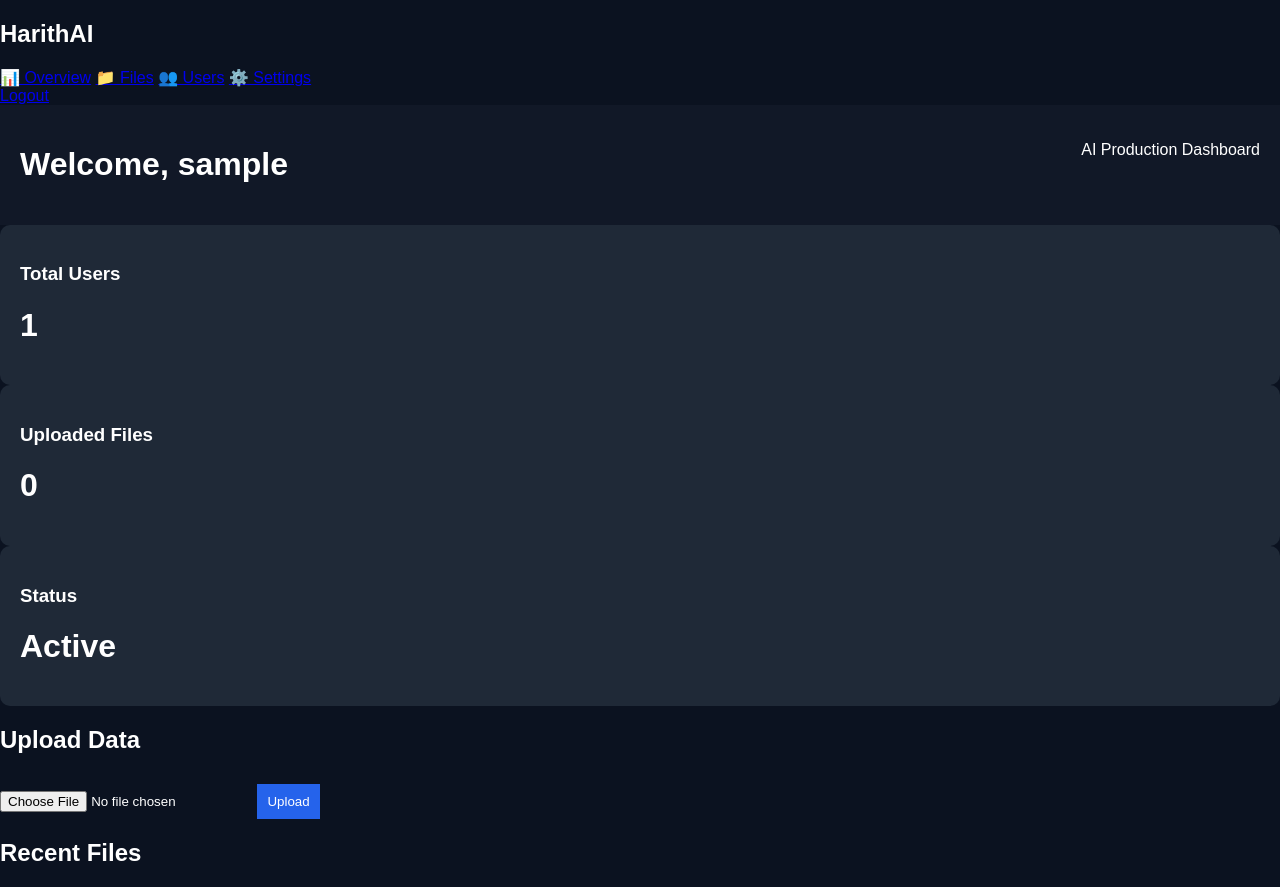
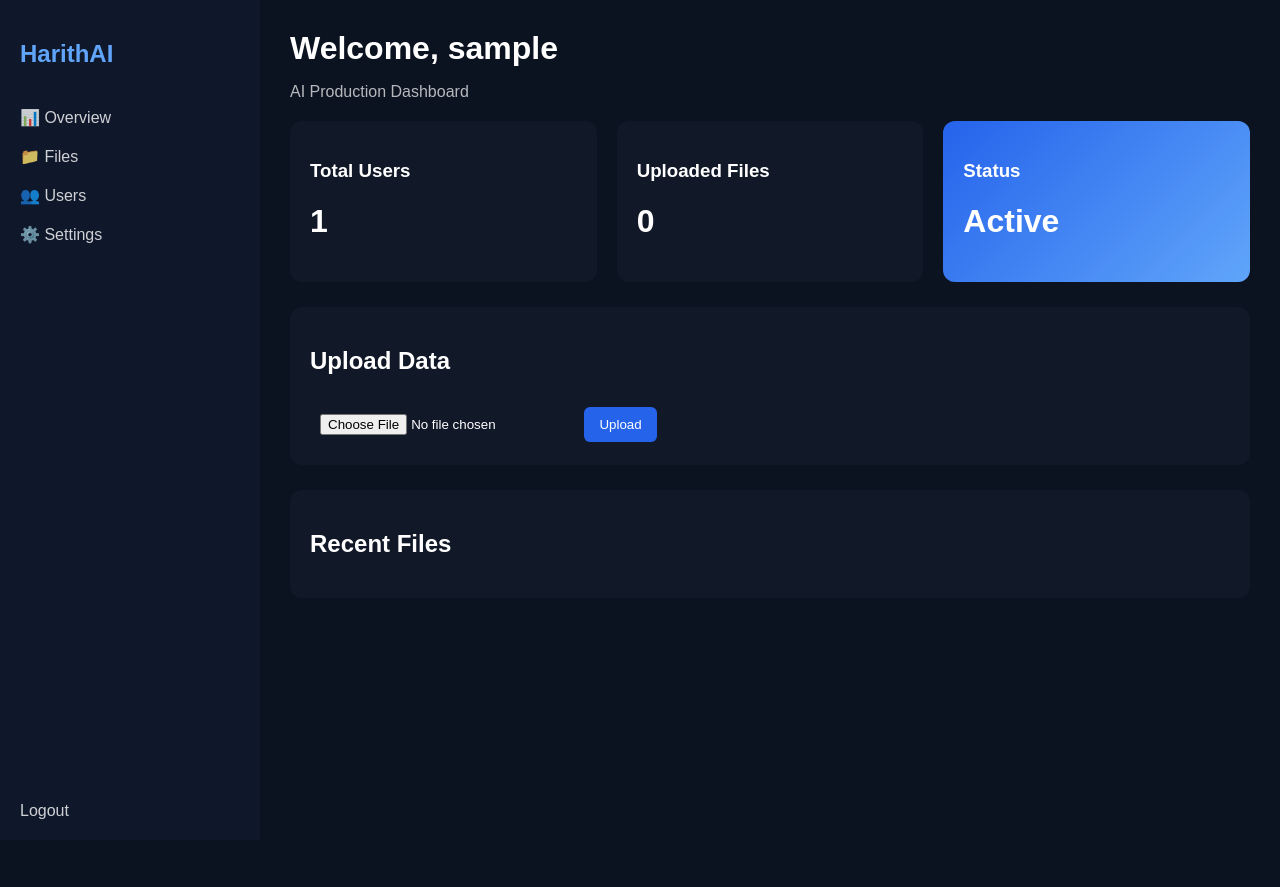
Before and after one commit to Har8-jpg/my-company-website, a Flask app: page /dashboard in a window 1280 px wide. After the commit the page ends 819 px from the top, so only its background shows below. Run offline with Flask 3, Linux system fonts and the light colour scheme; the visitor is signed in with stand-in values (Sample User, id 1); data comes from the database, SQL or seed files in the repository.

Commit message:
Update style.css

```diff
--- a/static/style.css
+++ b/static/style.css
@@ -1,45 +1,106 @@
 body {
+    margin: 0;
     font-family: Arial;
     background: #0b1220;
     color: white;
+}
+
+/* LAYOUT */
+.layout {
+    display: flex;
+}
+
+/* SIDEBAR */
+.sidebar {
+    width: 220px;
+    height: 100vh;
+    background: #0f172a;
+    padding: 20px;
+    display: flex;
+    flex-direction: column;
+}
+
+.sidebar h2 {
+    color: #60a5fa;
+    margin-bottom: 30px;
+}
+
+.sidebar a {
+    color: white;
+    text-decoration: none;
+    margin: 10px 0;
+    opacity: 0.8;
+}
+
+.sidebar a:hover {
+    opacity: 1;
+}
+
+.bottom {
+    margin-top: auto;
+}
+
+/* MAIN */
+.main {
+    flex: 1;
+    padding: 30px;
+}
+
+/* TOPBAR */
+.topbar h1 {
     margin: 0;
 }
 
-.topbar {
-    display: flex;
-    justify-content: space-between;
-    padding: 20px;
-    background: #111827;
+.topbar p {
+    opacity: 0.7;
 }
 
-.topbar a {
-    color: white;
-}
-
-.grid {
-    display: flex;
+/* CARDS */
+.cards {
+    display: grid;
+    grid-template-columns: repeat(3, 1fr);
     gap: 20px;
-    padding: 20px;
+    margin-top: 20px;
 }
 
 .card {
-    background: #1f2937;
+    background: #111827;
     padding: 20px;
-    border-radius: 10px;
-    flex: 1;
+    border-radius: 12px;
 }
 
-.upload-box, .file-box {
-    margin: 20px;
+.highlight {
+    background: linear-gradient(135deg, #2563eb, #60a5fa);
+}
+
+/* PANEL */
+.panel {
+    margin-top: 25px;
+    background: #111827;
     padding: 20px;
-    background: #111827;
-    border-radius: 10px;
+    border-radius: 12px;
+}
+
+input {
+    padding: 10px;
+    margin-top: 10px;
+    width: 250px;
 }
 
 button {
-    padding: 10px;
+    padding: 10px 15px;
+    margin-top: 10px;
     background: #2563eb;
     border: none;
     color: white;
-    margin-top: 10px;
+    cursor: pointer;
+    border-radius: 6px;
 }
+
+/* FILE */
+.file {
+    padding: 8px;
+    background: #0f172a;
+    margin-top: 8px;
+    border-radius: 6px;
+}
```
